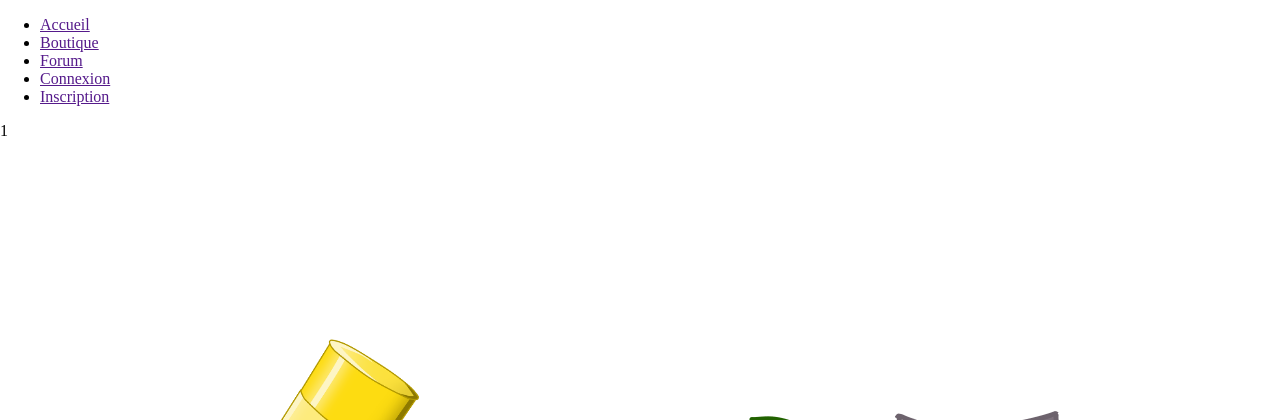
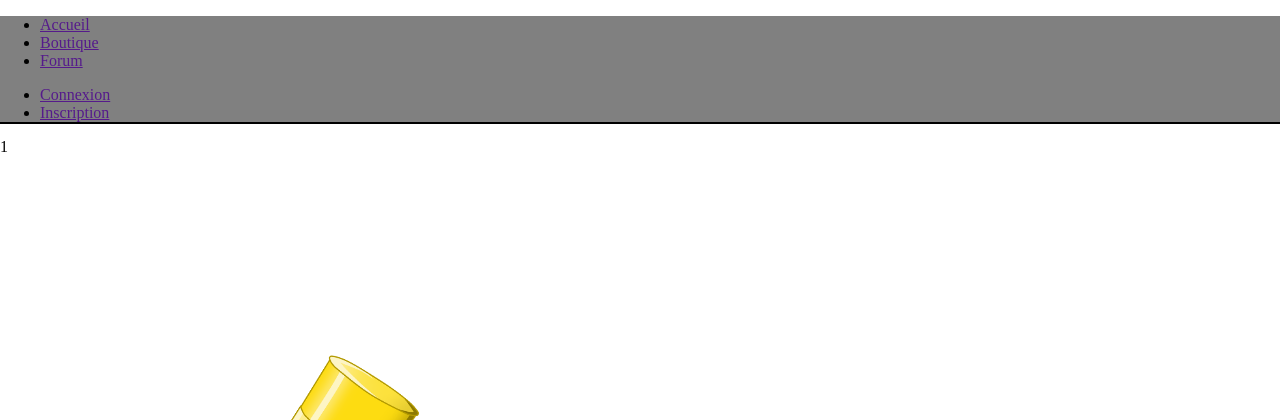
Before and after one commit to Nokaji/SiteWebUranium-Abandoned-, a PHP site: page / in a window 1280 px wide. Shown: the top 420 px of the page. Run offline with PHP 8.4, Linux system fonts and the light colour scheme.

Commit message:
Update menunav.php

```diff
--- a/ressources/includes/menunav.php
+++ b/ressources/includes/menunav.php
@@ -1,16 +1,18 @@
-<link rel="stylesheet" type="text/css" href="/css/menunav.css">
+<link rel="stylesheet" type="text/css" href="ressources/css/menunav.css">
 <div>
-	<nav>
-		<ul>
-			<div class="right">
+	<nav class="menu-nav">
+		<div class="right">
+			<ul>
 				<li class="btn_li"><a class="btn_a" href="">Accueil</a></li>
 				<li class="btn_li"><a class="btn_a" href="">Boutique</a></li>
 				<li class="btn_li"><a class="btn_a" href="">Forum</a></li>
-			</div>
-			<div class="left">
+			</ul>
+		</div>
+		<div class="left">
+			<ul>
 				<li class="btn_li"><a class="btn_a" href="">Connexion</a></li>
 				<li class="btn_li"><a class="btn_a" href="">Inscription</a></li>
-			</div>
-		</ul>
+			</ul>
+		</div>
 	</nav>
 </div>
```
